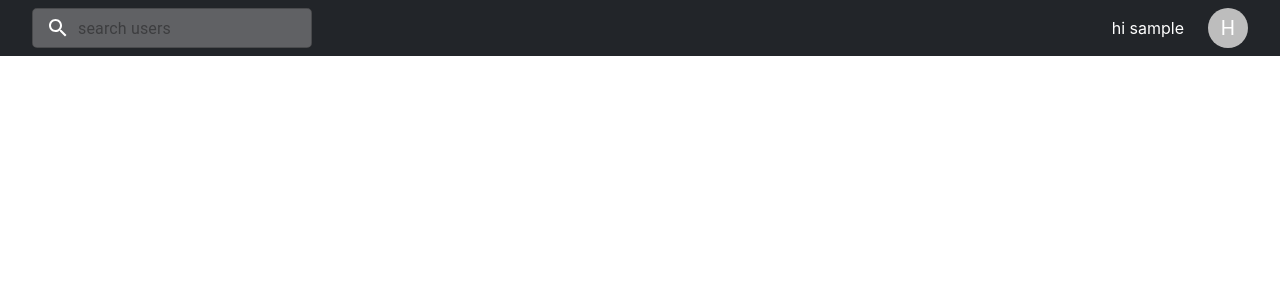
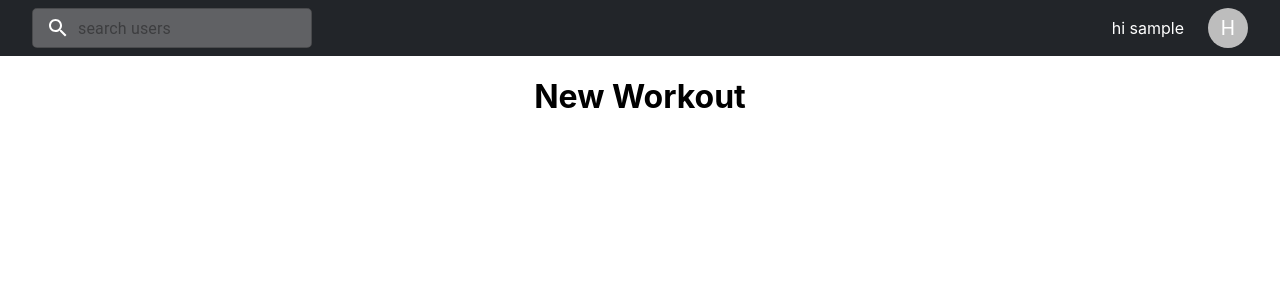
Before and after one commit to whark231/rack_race, a React (Create React App) app in the folder client/: page /workoutnew in a window 1280 px wide. Before the commit this address had no page. Shown: the top 300 px of the page. Built offline with nearby package versions, Linux system fonts and the light colour scheme; sample sign-in values are in the browser's storage.

Commit message:
Adding starter code for addworkout UI

```diff
--- a/client/src/App.js
+++ b/client/src/App.js
@@ -21,6 +21,7 @@ import Workoutgroups from './Pages/Workoutgroup/Workoutgroups';
 import WorkoutgroupNew from './Pages/Workoutgroup/WorkoutgroupNew';
 import WorkoutgroupShow from './Pages/Workoutgroup/WorkoutgroupShow';
 import WorkoutgroupEdit from './Pages/Workoutgroup/WorkoutgroupEdit';
+import WorkoutNew from './Pages/Workout/WorkoutNew';
 import { UserContext } from './hooks/UserContext';
 import useFindUser from './hooks/useFindUser';
 import Login from './Auth/Login';
@@ -104,6 +105,9 @@ function App() {
         <Route
           path="/workoutgroups/:id/edit"
           element={ <PrivateRoute component={<WorkoutgroupEdit />} />}/>
+       <Route
+          path="/workoutnew"
+          element={ <PrivateRoute component={<WorkoutNew />} />}/>
       </Routes>
     </div>
 		</UserContext.Provider>
--- /dev/null
+++ b/client/src/Pages/Workout/WorkoutNew.js
@@ -0,0 +1,16 @@
+import React from 'react';
+import { useNavigate } from 'react-router-dom';
+import ValidatedForm from './ValidatedForm';
+import axios from 'axios';
+import authHeader from '../../services/auth-header';
+import '../../App.css';
+
+export default function WorkoutplanNew() {
+  const navigate = useNavigate();
+
+	return (
+		<div className='container'>
+			<h1>New Workout</h1>
+		</div>
+	)
+}
```
